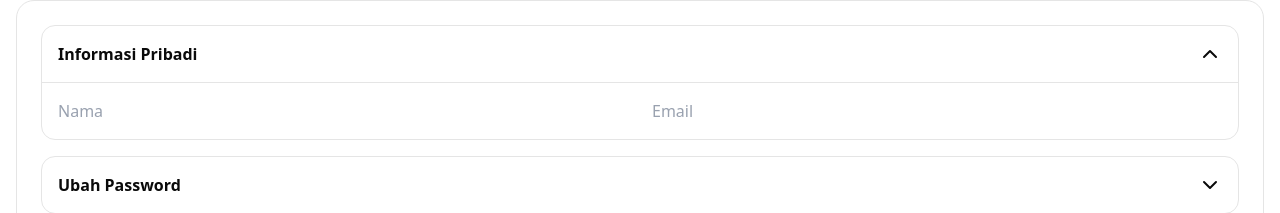
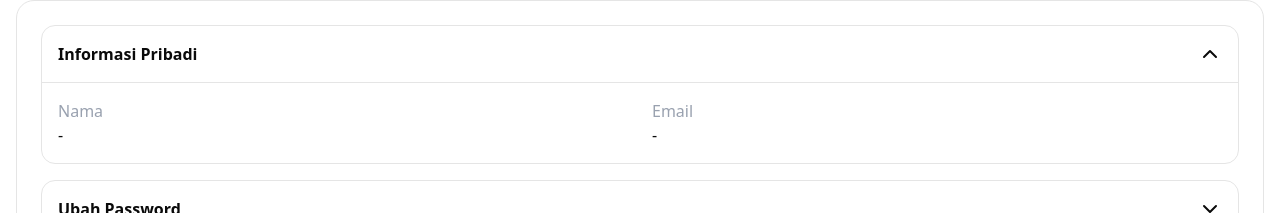
Before and after one commit to Bertelur/CustomerPortal-FIC, a React (Vite) app: page /profile in a window 1280 px wide. Shown: the part 104-317 px from the top of the page. Built offline with nearby package versions, Linux system fonts and the light colour scheme; no server answers.

Commit message:
fix data any

```diff
--- a/src/Components/Organisms/RegisterForm/index.tsx
+++ b/src/Components/Organisms/RegisterForm/index.tsx
@@ -77,11 +77,7 @@ const RegisterForm = () => {
       navigate("/login");
     } catch (err: unknown) {
       if (axios.isAxiosError(err)) {
-        const msg =
-          (err.response?.data as any)?.message ||
-          (err.response?.data as any)?.error ||
-          err.message ||
-          "Registrasi gagal";
+        const msg = err.message || "Registrasi gagal";
 
         toast.error(msg, { id: tId });
       } else {
--- a/src/Components/Organisms/ShippingAddress/index.tsx
+++ b/src/Components/Organisms/ShippingAddress/index.tsx
@@ -10,6 +10,17 @@ interface Props {
   onChange: (value: AddressResult) => void;
 }
 
+interface PhotonFeature {
+  geometry: {
+    coordinates: [number, number];
+  };
+  properties: {
+    name: string;
+    city?: string;
+    state?: string;
+  };
+}
+
 export default function ShippingAddressForm({
   address,
   distance,
@@ -17,7 +28,7 @@ export default function ShippingAddressForm({
   onChange,
 }: Props) {
   const [query, setQuery] = useState("");
-  const [results, setResults] = useState<any[]>([]);
+  const [results, setResults] = useState<PhotonFeature[]>([]);
   const [loading, setLoading] = useState(false);
 
   useEffect(() => {
@@ -47,7 +58,7 @@ export default function ShippingAddressForm({
     return () => clearTimeout(t);
   }, [query]);
 
-  const handleSelect = (item: any) => {
+  const handleSelect = (item: PhotonFeature) => {
     const p = item.properties;
     const [lon, lat] = item.geometry.coordinates;
 
--- a/src/Components/Organisms/Transaksi/Transaksi.types.tsx
+++ b/src/Components/Organisms/Transaksi/Transaksi.types.tsx
@@ -1,4 +1,5 @@
 import type { IconType } from "react-icons";
+import type { UserProfileProps } from "../UserProfile/UserProfile.types";
 
 export type TransactionStatus = "paid" | "pending" | "expired" | "failed";
 
@@ -36,7 +37,7 @@ export interface DataTransaction {
 
   invoiceUrl: string;
 
-  customer: any | null;
+  customer: UserProfileProps | null;
   items: InvoiceItem[];
 
   createdAt: string;
--- a/src/Components/Organisms/UserProfile/index.tsx
+++ b/src/Components/Organisms/UserProfile/index.tsx
@@ -1,21 +1,27 @@
-import { useState, useEffect } from "react";
+import { useState } from "react";
 import { useNavigate } from "react-router-dom";
 import type { UserProfileProps } from "./UserProfile.types";
 import InputField from "../../Molecules/InputField";
 import { Button } from "../../Atoms/Button";
 import { ChevronDown } from "lucide-react";
 
+const getUserFromStorage = (): UserProfileProps | null => {
+  try {
+    const userStr = localStorage.getItem("user");
+    return userStr ? JSON.parse(userStr) : null;
+  } catch {
+    return null;
+  }
+};
+
 const UserProfile = () => {
   const navigate = useNavigate();
-  const [dataUser, setDataUser] = useState<UserProfileProps | null>(null);
+
+  const [dataUser] = useState<UserProfileProps | null>(() =>
+    getUserFromStorage(),
+  );
 
   const [openSection, setOpenSection] = useState<string | null>("profile");
-
-  useEffect(() => {
-    const userStr = localStorage.getItem("user");
-    const user = userStr ? JSON.parse(userStr) : null;
-    setDataUser(user);
-  }, []);
 
   const toggle = (key: string) => {
     setOpenSection((prev) => (prev === key ? null : key));
@@ -26,6 +32,7 @@ const UserProfile = () => {
       {/* ===== Informasi Pribadi ===== */}
       <div className="border rounded-xl">
         <button
+          type="button"
           onClick={() => toggle("profile")}
           className="w-full flex justify-between items-center p-4 font-semibold"
         >
@@ -42,11 +49,11 @@ const UserProfile = () => {
             <div className="grid md:grid-cols-2 gap-6">
               <div>
                 <p className="text-gray-400">Nama</p>
-                <p>{dataUser?.username}</p>
+                <p>{dataUser?.username ?? "-"}</p>
               </div>
               <div>
                 <p className="text-gray-400">Email</p>
-                <p>{dataUser?.email}</p>
+                <p>{dataUser?.email ?? "-"}</p>
               </div>
             </div>
           </div>
@@ -56,6 +63,7 @@ const UserProfile = () => {
       {/* ===== Ubah Password ===== */}
       <div className="border rounded-xl">
         <button
+          type="button"
           onClick={() => toggle("password")}
           className="w-full flex justify-between items-center p-4 font-semibold"
         >
@@ -69,26 +77,24 @@ const UserProfile = () => {
 
         {openSection === "password" && (
           <div className="p-4 border-t space-y-4">
-            <div className=" grid md:grid-cols-3 gap-6">
+            <div className="grid md:grid-cols-3 gap-6">
               <InputField
-                containerClassName="w-full"
                 label="Password Lama"
                 name="passwordLama"
                 type="password"
               />
               <InputField
-                containerClassName="w-full"
                 label="Password Baru"
+                name="passwordBaru"
                 type="password"
-                name="passwordBaru"
               />
               <InputField
-                containerClassName="w-full"
-                type="password"
                 label="Konfirmasi Password"
                 name="konfirmasiPassword"
+                type="password"
               />
             </div>
+
             <div className="flex gap-3 pt-2">
               <Button disabled>Simpan Perubahan</Button>
             </div>
--- a/src/Pages/Cart/index.tsx
+++ b/src/Pages/Cart/index.tsx
@@ -4,7 +4,6 @@ import EmptyCart from "../../Components/Organisms/EmptyCart";
 import type { Cart } from "../../Components/Organisms/CartList/CartList.types";
 import axios from "axios";
 import CartList from "../../Components/Organisms/CartList";
-import type { UserProfileProps } from "../../Components/Organisms/UserProfile/UserProfile.types";
 import { Truck } from "lucide-react";
 import ShippingAddressForm from "../../Components/Organisms/ShippingAddress";
 
@@ -17,7 +16,6 @@ export type AddressResult = {
 export default function CartPage() {
   const [cart, setCart] = useState<Cart | null>(null);
   const [loading, setLoading] = useState(true);
-  const [_dataUser, setDataUser] = useState<UserProfileProps | null>(null);
   const [shipping, setShipping] = useState(0);
   const [shippingAddress, setShippingAddress] = useState<AddressResult | null>(
     null,
@@ -31,7 +29,6 @@ export default function CartPage() {
   useEffect(() => {
     const userStr = localStorage.getItem("user");
     const user = userStr ? JSON.parse(userStr) : null;
-    setDataUser(user);
 
     if (user?.address) {
       setShippingAddress(user.address);
```
